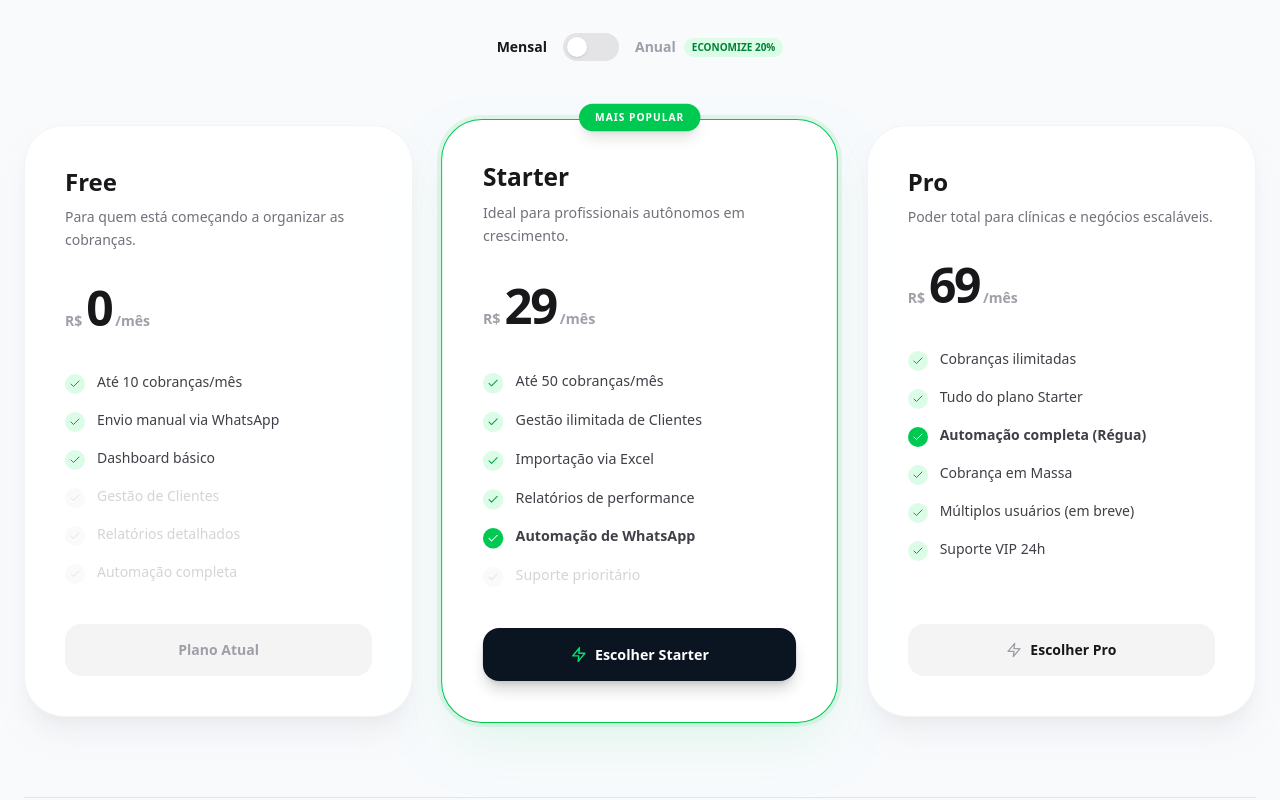
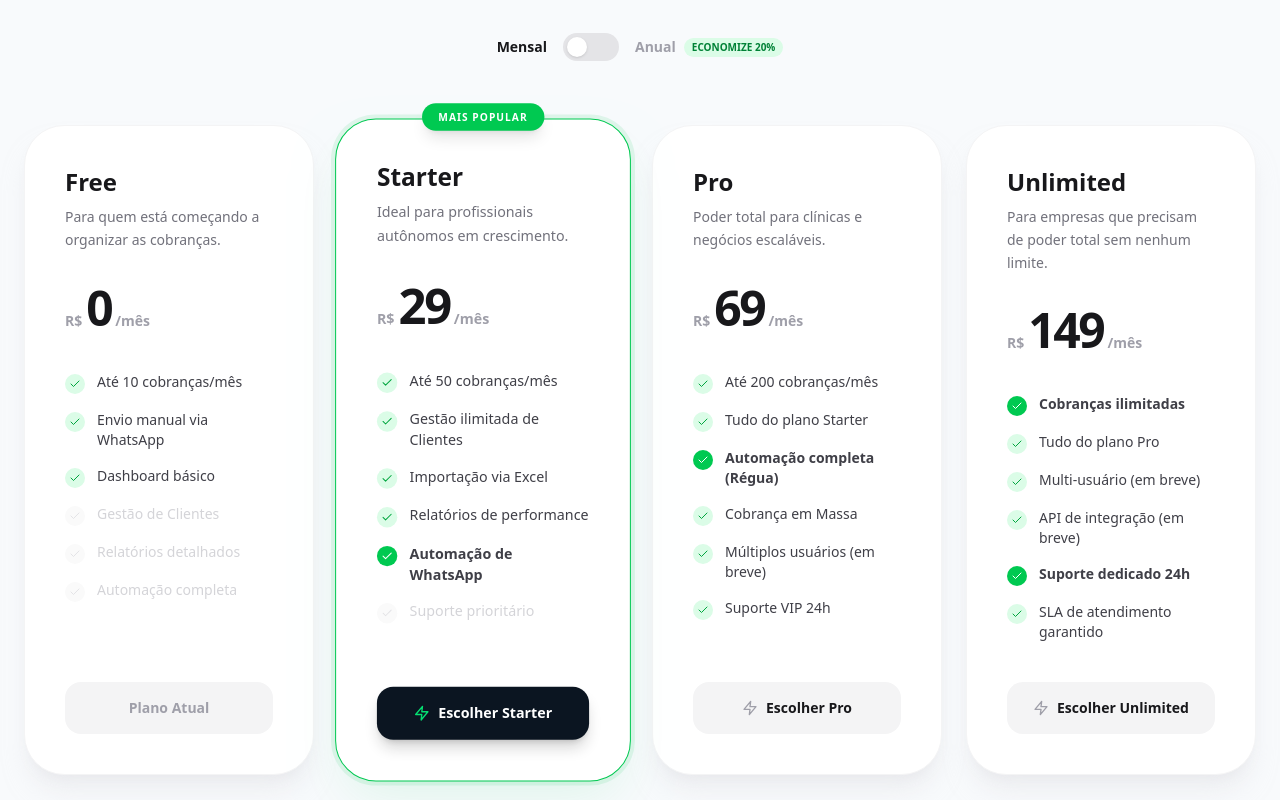
Before and after one commit to hugoemannuel/RecebeFacil-front, a Next.js app: page /planos in a window 1280 px wide. Shown: the part 420-1220 px from the top of the page. Built offline with nearby package versions, Linux system fonts and the light colour scheme; no server answers.

Commit message:
feat: implement subscription server actions and account management settings UI

```diff
--- a/app/actions/subscription.ts
+++ b/app/actions/subscription.ts
@@ -39,6 +39,21 @@ export async function createCheckoutAction(planType: string, period: 'MONTHLY' |
   }
 }
 
+export async function cancelSubscriptionAction() {
+  const cookieStore = await cookies();
+  const token = cookieStore.get('recebefacil_token')?.value;
+  if (!token) redirect('/login');
+  try {
+    const response = await api.post('/subscription/cancel', {}, {
+      headers: { Authorization: `Bearer ${token}` },
+    });
+    return { success: true, data: response.data };
+  } catch (error: any) {
+    const msg = error.response?.data?.message;
+    return { success: false, error: Array.isArray(msg) ? msg[0] : msg ?? 'Erro ao cancelar assinatura.' };
+  }
+}
+
 export async function getSubscriptionStatusAction() {
   const cookieStore = await cookies();
   const token = cookieStore.get('recebefacil_token')?.value;
--- a/app/dashboard/configuracoes/ConfiguracoesClient.tsx
+++ b/app/dashboard/configuracoes/ConfiguracoesClient.tsx
@@ -31,7 +31,7 @@ interface Props {
   subscription: { plan: string; status: string; sentThisMonth?: number; current_period_end?: string } | null;
 }
 
-const PLAN_LIMIT: Record<string, number> = { FREE: 10, STARTER: 100, PRO: 500, UNLIMITED: Infinity };
+const PLAN_LIMIT: Record<string, number> = { FREE: 10, STARTER: 50, PRO: 200, UNLIMITED: Infinity };
 const PLAN_COLOR: Record<string, string> = {
   FREE: 'from-zinc-700 to-zinc-900',
   STARTER: 'from-blue-600 to-blue-900',
--- a/app/planos/page.tsx
+++ b/app/planos/page.tsx
@@ -74,7 +74,7 @@ const PLANS: Plan[] = [
     monthlyPrice: 69,
     yearlyPrice: 662,
     features: [
-      { text: 'Cobranças ilimitadas', included: true },
+      { text: 'Até 200 cobranças/mês', included: true },
       { text: 'Tudo do plano Starter', included: true },
       { text: 'Automação completa (Régua)', included: true, premium: true },
       { text: 'Cobrança em Massa', included: true },
@@ -82,6 +82,22 @@ const PLANS: Plan[] = [
       { text: 'Suporte VIP 24h', included: true },
     ],
     buttonText: 'Escolher Pro',
+  },
+  {
+    id: 'UNLIMITED',
+    name: 'Unlimited',
+    description: 'Para empresas que precisam de poder total sem nenhum limite.',
+    monthlyPrice: 149,
+    yearlyPrice: 1430,
+    features: [
+      { text: 'Cobranças ilimitadas', included: true, premium: true },
+      { text: 'Tudo do plano Pro', included: true },
+      { text: 'Multi-usuário (em breve)', included: true },
+      { text: 'API de integração (em breve)', included: true },
+      { text: 'Suporte dedicado 24h', included: true, premium: true },
+      { text: 'SLA de atendimento garantido', included: true },
+    ],
+    buttonText: 'Escolher Unlimited',
   },
 ];
 
@@ -185,7 +201,7 @@ export default function PlanosPage() {
         )}
 
         {/* ── Cards de Planos ───────────────────────────────── */}
-        <div className="grid grid-cols-1 md:grid-cols-3 gap-8 items-stretch">
+        <div className="grid grid-cols-1 md:grid-cols-2 xl:grid-cols-4 gap-6 items-stretch">
           {PLANS.map((plan) => {
             const isCurrent = plan.id === currentPlan;
             const price = period === 'MONTHLY' ? plan.monthlyPrice : Math.floor(plan.yearlyPrice / 12);
--- a/components/layout/DashboardLayout/DashboardLayout.tsx
+++ b/components/layout/DashboardLayout/DashboardLayout.tsx
@@ -17,6 +17,7 @@ import {
   IconLock,
   IconMenu,
   IconX,
+  IconAlertOctagon,
 } from '@/components/ui/Icons';
 import { logoutAction } from '@/app/actions/auth';
 import { Input } from '@/components/ui/Input/Input';
@@ -33,8 +34,10 @@ export function DashboardLayout({ children, subscription, sentThisMonth = 0 }: D
   const [lockedModule, setLockedModule] = useState<string | null>(null);
   const [limitReached, setLimitReached] = useState(false);
   const [drawerOpen, setDrawerOpen] = useState(false);
+  const [mobileMenuOpen, setMobileMenuOpen] = useState(false);
+  const [paymentAlertDismissed, setPaymentAlertDismissed] = useState(false);
 
-  const [mobileMenuOpen, setMobileMenuOpen] = useState(false);
+  const showPaymentAlert = subscription.payment_failed && !paymentAlertDismissed;
 
   const planBadge = PLAN_BADGE[subscription.plan] ?? PLAN_BADGE.FREE;
   const userName = subscription.userName ?? 'Usuário';
@@ -256,6 +259,31 @@ export function DashboardLayout({ children, subscription, sentThisMonth = 0 }: D
           </div>
         </header>
 
+        {/* Banner de falha de pagamento */}
+        {showPaymentAlert && (
+          <div className="bg-amber-50 dark:bg-amber-500/10 border-b border-amber-200 dark:border-amber-500/20 px-4 sm:px-8 py-3 flex items-center gap-3">
+            <IconAlertOctagon className="w-5 h-5 text-amber-500 shrink-0" />
+            <p className="flex-1 text-sm font-medium text-amber-800 dark:text-amber-300">
+              Não foi possível processar seu pagamento. Seu acesso será mantido por mais 3 dias.
+            </p>
+            <div className="flex items-center gap-2 shrink-0">
+              <a
+                href="/planos"
+                className="text-xs font-bold text-amber-700 dark:text-amber-300 bg-amber-100 dark:bg-amber-500/20 hover:bg-amber-200 dark:hover:bg-amber-500/30 px-3 py-1.5 rounded-lg transition-colors"
+              >
+                Tentar novamente
+              </a>
+              <button
+                onClick={() => setPaymentAlertDismissed(true)}
+                className="p-1.5 text-amber-500 hover:text-amber-700 dark:hover:text-amber-300 hover:bg-amber-100 dark:hover:bg-amber-500/20 rounded-lg transition-colors"
+                aria-label="Fechar aviso"
+              >
+                <IconX className="w-4 h-4" />
+              </button>
+            </div>
+          </div>
+        )}
+
         {/* Scrollable Area */}
         <main className="flex-1 overflow-y-auto bg-[#f8fafc] dark:bg-[#0b1521] transition-colors duration-300">
           {children}
--- a/components/layout/DashboardLayout/interface/index.ts
+++ b/components/layout/DashboardLayout/interface/index.ts
@@ -3,6 +3,9 @@ export interface SubscriptionStatus {
   status: 'ACTIVE' | 'CANCELED' | 'PAST_DUE' | 'NONE';
   allowed_modules: string[];
   current_period_end: string | null;
+  cancel_at_period_end?: boolean;
+  payment_failed?: boolean;
+  payment_failed_at?: string | null;
   userName?: string;
 }
 
```
Also changed, not shown: .claude/commands/frontend-rules.md (deleted), .claude/plans/fix-badges-dark-mode.md (added).
